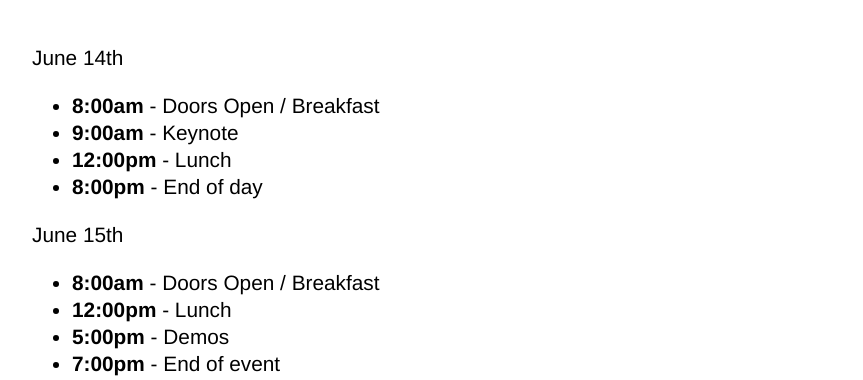
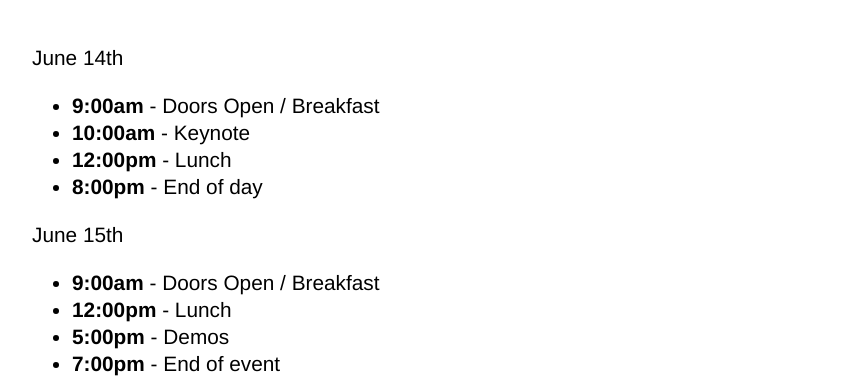
Before and after one commit to purplemonkeygamejam/purplemonkeygamejam.github.io, a Jekyll site: the page built from index.md, in a window 1280 px wide and 900 px high, scrolled down 1695 px. Shown: the part 196-576 px from the top of the window, without its empty margins (208-1071 px from the left). Built offline with Jekyll 4.4.1, drawn with Linux system fonts in a browser that asks for light colours; nearby versions of some CDN libraries; Markdown is read by kramdown in place of the engine named in the settings.

Commit message:
update times

```diff
--- a/index.md
+++ b/index.md
@@ -23,14 +23,14 @@ And remember to follow us on twitter [@purplemonkeygj](http://twitter.com/@purpl
 
 June 14th
 
-- **8:00am** - Doors Open / Breakfast
-- **9:00am** - Keynote
+- **9:00am** - Doors Open / Breakfast
+- **10:00am** - Keynote
 - **12:00pm** - Lunch
 - **8:00pm** - End of day
 
 June 15th
 
-- **8:00am** - Doors Open / Breakfast
+- **9:00am** - Doors Open / Breakfast
 - **12:00pm** - Lunch
 - **5:00pm** - Demos
 - **7:00pm** - End of event
```
